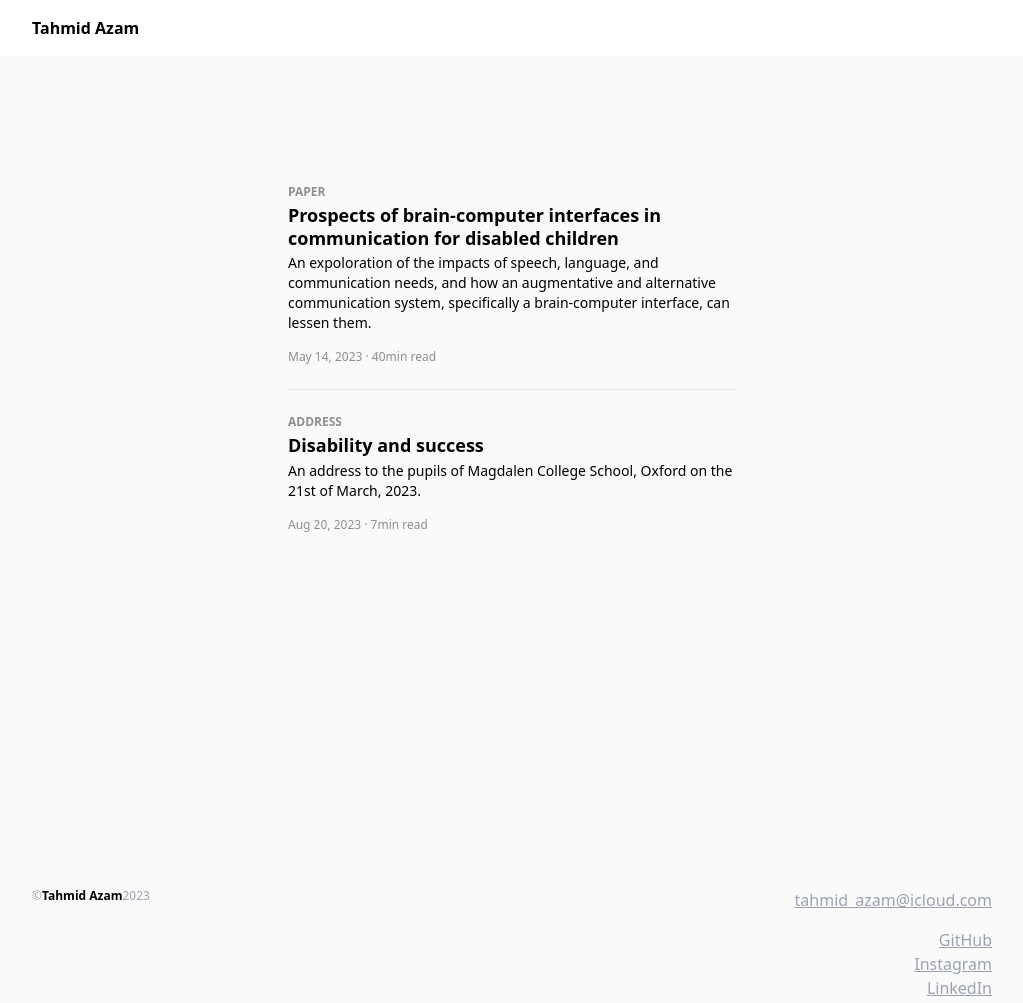
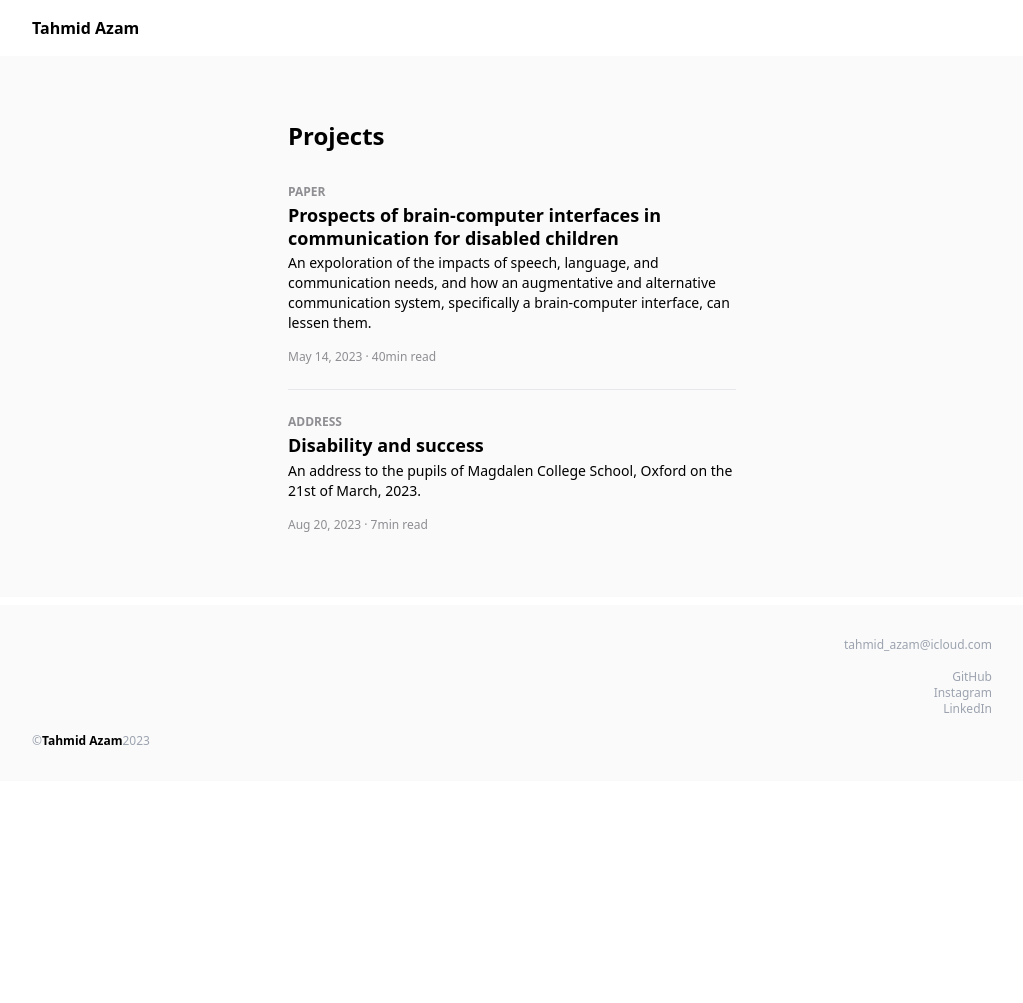
Before and after one commit to tahmidazam/tahmidazam, a plain HTML site: page index.html in a window 1280 px wide. Shown: the whole page, without its empty margins (128-1151 px from the left). After the commit the page ends 800 px from the top, so only its background shows below. Drawn offline with Linux system fonts and the light colour scheme.

Commit message:
Added title to project list.

```diff
--- a/index.html
+++ b/index.html
@@ -15,8 +15,12 @@
     </div>
 
     <!-- BODY -->
-    <div class="min-h-screen bg-quaternary">
-        <div class="p-8 max-w-lg m-auto flex flex-col min-h-screen pt-32 divide-y-[1px]">
+    <div class="flex flex-col gap-y-2">
+        <div class="bg-quaternary">
+            <div class="px-8 py-16 max-w-lg m-auto flex flex-col">
+                <div class="text-2xl font-semibold pb-8">Projects</div>
+
+                <div class="flex flex-col divide-y-[1px]">
                     <a
                         href="https://github.com/tahmidazam/waynfletestudies/blob/main/Project%20document.pdf"
                         class="pb-6"
@@ -41,27 +45,44 @@
                         <div class="text-xs text-secondary pt-4">Aug 20, 2023 · 7min read</div>
                     </a>
                 </div>
+            </div>
+        </div>
+
+        <!-- <div class="bg-quaternary">
+            <div class="p-8 justify-center max-w-lg m-auto flex">
+                <div class="text-xs flex flex-col gap-4 max-w-md">
+                    <input
+                        type="email"
+                        class="rounded-lg placeholder-gray-300  flex p-2 border-gray-200 border-[0.5px]"
+                        placeholder="www.example@domain.com"
+                    >
+
+                    <button
+                        class="p-2 bg-blue-500 rounded-lg"
+                    >
+                    Join email list
+                    </button>
+                </div>
+            </div>
+        </div> -->
 
         <!-- FOOTER -->
-        <div class="p-8 justify-between max-w-5xl m-auto flex flex-row">
-            <div class="flex flex-row text-xs">
-                <div class="text-gray-400">©</div>
-                <div class="font-semibold">Tahmid Azam</div>
-                <div class="text-gray-400">2023</div>
-            </div>
-
-            <div class="text-right text-gray-400 underline">
+        <div class="bg-quaternary">
+            <div class="p-8 justify-between max-w-5xl m-auto flex flex-col gap-4 text-xs">
+                <div class="text-right text-gray-400">
                     <div class="pb-4"><a href="mailto:tahmid_azam@icloud.com">tahmid_azam@icloud.com</a></div>
                     <div><a href="https://github.com/tahmidazam">GitHub</a></div>
                     <div><a href="https://instagram.com/tahmid.az">Instagram</a></div>
                     <div><a href="https://www.linkedin.com/in/tahmid-azam/">LinkedIn</a></div>
                 </div>
+
+                <div class="flex flex-row">
+                    <div class="text-gray-400">©</div>
+                    <div class="font-semibold">Tahmid Azam</div>
+                    <div class="text-gray-400">2023</div>
                 </div>
             </div>
-
-
-
-
-
+        </div>
+    </div>
 </body>
 </html>
```
Also changed, not shown: output.css, 1 other file. Lines whose indentation alone changed are shown as unchanged.
